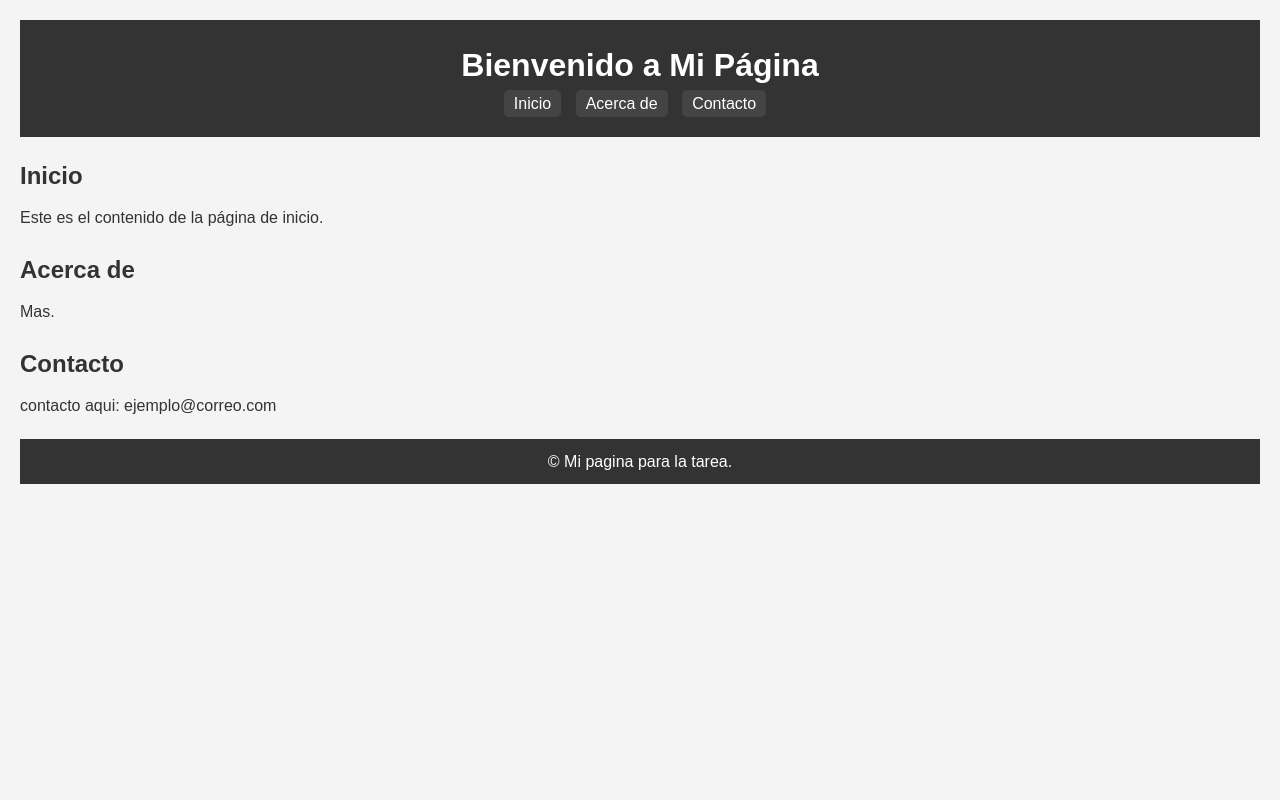
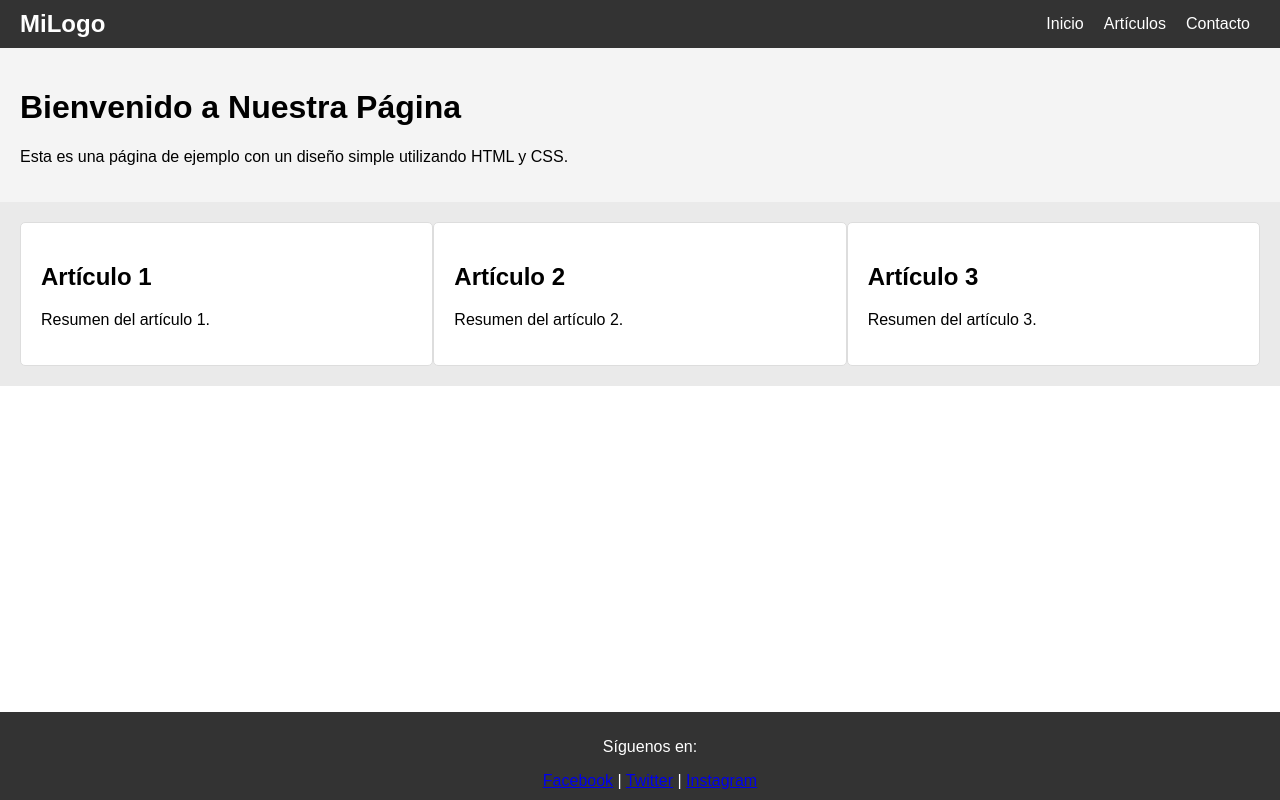
Before and after one commit to Tuliolara3002/MediaQuery, a plain HTML site: page Index.html in a window 1280 px wide. Drawn offline with Linux system fonts and the light colour scheme.

Commit message:
confirmacion de actualizacion

```diff
--- a/Index.html
+++ b/Index.html
@@ -3,42 +3,50 @@
 <head>
     <meta charset="UTF-8">
     <meta name="viewport" content="width=device-width, initial-scale=1.0">
-    <title>MediaQuery</title>
+    <title>Página Simple</title>
     <link rel="stylesheet" href="estilo.css">
+</head>
 <body>
-
+    <!-- Encabezado -->
     <header>
-        <h1>Bienvenido a Mi Página</h1>
+        <div class="logo">MiLogo</div>
         <nav>
             <ul>
-                <li><a href="#inicio">Inicio</a></li>
-                <li><a href="#acerca">Acerca de</a></li>
-                <li><a href="#contacto">Contacto</a></li>
+                <li><a href="#">Inicio</a></li>
+                <li><a href="#">Artículos</a></li>
+                <li><a href="#">Contacto</a></li>
             </ul>
         </nav>
     </header>
 
-
+    <!-- Contenido Principal -->
     <main>
-        <section id="inicio">
-            <h2>Inicio</h2>
-            <p>Este es el contenido de la página de inicio.</p>
-        </section>
-
-        <section id="acerca">
-            <h2>Acerca de</h2>
-            <p>Mas.</p>
-        </section>
-
-        <section id="contacto">
-            <h2>Contacto</h2>
-            <p>contacto aqui: ejemplo@correo.com</p>
-        </section>
+        <h1>Bienvenido a Nuestra Página</h1>
+        <p>Esta es una página de ejemplo con un diseño simple utilizando HTML y CSS.</p>
     </main>
 
+    <!-- Sección con Tarjetas de Contenido -->
+    <section class="tarjetas">
+        <div class="tarjeta">
+            <h2>Artículo 1</h2>
+            <p>Resumen del artículo 1.</p>
+        </div>
+        <div class="tarjeta">
+            <h2>Artículo 2</h2>
+            <p>Resumen del artículo 2.</p>
+        </div>
+        <div class="tarjeta">
+            <h2>Artículo 3</h2>
+            <p>Resumen del artículo 3.</p>
+        </div>
+    </section>
 
+    <!-- Pie de Página -->
     <footer>
-        <p>&copy; Mi pagina para la tarea.</p>
+        <p>Síguenos en:</p>
+        <a href="#">Facebook</a> |
+        <a href="#">Twitter</a> |
+        <a href="#">Instagram</a>
     </footer>
 </body>
 </html>
--- a/estilo.css
+++ b/estilo.css
@@ -1,69 +1,65 @@
-/* Reseteo básico para eliminar márgenes y padding por defecto */
-* {
+body {
+    font-family: Arial, sans-serif;
     margin: 0;
     padding: 0;
-    box-sizing: border-box;
 }
 
-/* Estilo del cuerpo de la página */
-body {
-    font-family: Arial, sans-serif;
-    line-height: 1.6;
-    background-color: #f4f4f4;
-    color: #333;
-    padding: 20px;
-}
-
-/* Estilo del encabezado */
 header {
     background-color: #333;
     color: #fff;
-    padding: 20px 0;
-    text-align: center;
+    padding: 10px 20px;
+    display: flex;
+    justify-content: space-between;
+    align-items: center;
 }
 
-/* Estilo de la navegación */
+.logo {
+    font-size: 1.5em;
+    font-weight: bold;
+}
+
 nav ul {
     list-style-type: none;
+    margin: 0;
+    padding: 0;
+    display: flex;
 }
 
 nav ul li {
-    display: inline;
-    margin-right: 10px;
+    margin: 0 10px;
 }
 
 nav ul li a {
     color: #fff;
     text-decoration: none;
-    padding: 5px 10px;
-    border-radius: 5px;
-    background-color: #444;
 }
 
-nav ul li a:hover {
-    background-color: #555;
+main {
+    padding: 20px;
+    background-color: #f4f4f4;
 }
 
-/* Estilo del contenido principal */
-main {
-    margin: 20px 0;
+section.tarjetas {
+    display: flex;
+    justify-content: space-around;
+    padding: 20px;
+    background-color: #eaeaea;
 }
 
-/* Estilo de las secciones */
-section {
-    margin-bottom: 20px;
+.tarjeta {
+    background-color: #fff;
+    padding: 20px;
+    border: 1px solid #ddd;
+    border-radius: 5px;
+    width: 30%;
 }
 
-section h2 {
-    margin-bottom: 10px;
-    color: #333;
-}
-
-/* Estilo del pie de página */
 footer {
     background-color: #333;
     color: #fff;
     text-align: center;
     padding: 10px;
-    margin-top: 20px;
+    position: fixed;
+    bottom: 0;
+    width: 100%;
 }
```
